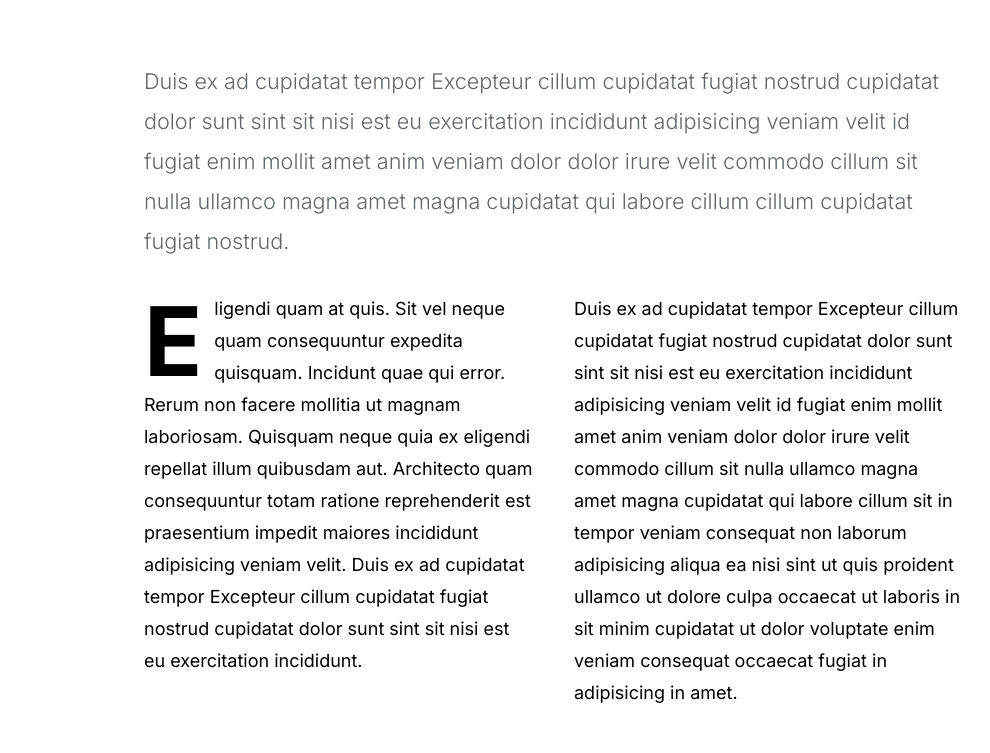
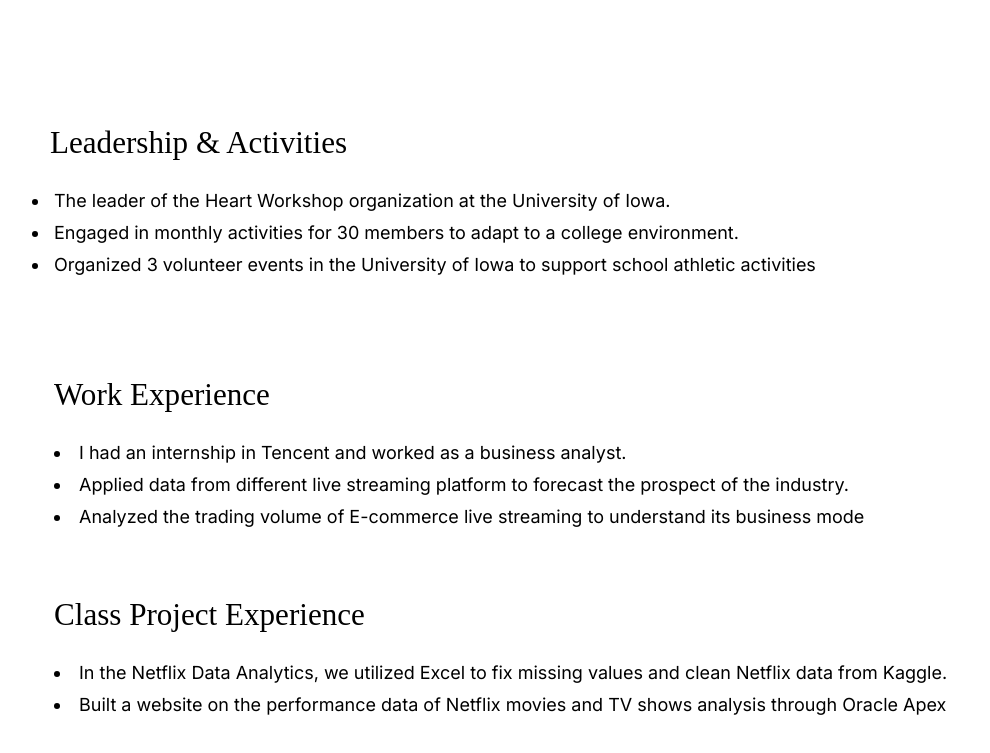
Before and after one commit to Reno0718/Personal-Portfolio, a plain HTML site: page about.html in a window 1280 px wide. Shown: the part 866-1619 px from the top of the page, without its empty margins (86-1076 px from the left). Drawn offline with Linux system fonts and the light colour scheme; a web font is replaced by a local one.

Commit message:
about page update

```diff
--- a/about.html
+++ b/about.html
@@ -108,37 +108,41 @@
                                 </figure>
                             </div>
 
-                            <div class="content-primary">
+                             <div class="row block-lg-one-half block-tab-whole">
+                               <ul>
+                                <h3>Leadership & Activities</h3>
 
-                                <div class="entry__content">
+                                    <li>The leader of the Heart Workshop organization at the University
+                                  of Iowa. </li>
+                                    <li> Engaged in monthly activities for 30 members
+                                    to adapt to a college environment.</li>
+                                    <li>Organized 3 volunteer
+                                    events in the University of Iowa to support school athletic
+                                    activities</li>
+                                </ul>
 
-                                    <p class="lead">
-                                    Duis ex ad cupidatat tempor Excepteur cillum cupidatat fugiat nostrud cupidatat dolor
-                                    sunt sint sit nisi est eu exercitation incididunt adipisicing veniam velit id fugiat
-                                    enim mollit amet anim veniam dolor dolor irure velit commodo cillum sit nulla ullamco
-                                    magna amet magna cupidatat qui labore cillum cillum cupidatat fugiat nostrud.</p>
-
-                                    <div class="row block-lg-one-half block-tab-whole">
-                                        <div class="column">
-                                            <p class="drop-cap">
-                                                Eligendi quam at quis. Sit vel neque quam consequuntur expedita quisquam. Incidunt quae
-                                                qui error. Rerum non facere mollitia ut magnam laboriosam. Quisquam neque quia ex eligendi
-                                                repellat illum quibusdam aut. Architecto quam consequuntur totam ratione reprehenderit est
-                                                praesentium impedit maiores incididunt adipisicing veniam velit. Duis ex ad cupidatat tempor Excepteur cillum cupidatat fugiat nostrud cupidatat dolor
-                                                sunt sint sit nisi est eu exercitation incididunt.
-                                                </p>
                                         </div>
-                                        <div class="column">
-                                            <p>
-                                                Duis ex ad cupidatat tempor Excepteur cillum cupidatat fugiat nostrud cupidatat dolor
-                                                sunt sint sit nisi est eu exercitation incididunt adipisicing veniam velit id fugiat
-                                                enim mollit amet anim veniam dolor dolor irure velit commodo cillum sit nulla ullamco
-                                                magna amet magna cupidatat qui labore cillum sit in tempor veniam consequat non laborum
-                                                adipisicing aliqua ea nisi sint ut quis proident ullamco ut dolore culpa occaecat ut
-                                                laboris in sit minim cupidatat ut dolor voluptate enim veniam consequat occaecat fugiat
-                                                in adipisicing in amet.
-                                                </p>
-                                        </div>
+                                        <article>
+                                            <h3>Work Experience</h3>
+                                            <li>
+                                              I had an internship in Tencent and worked as a business analyst.</li>
+                                              <li>Applied data from different live streaming
+                                              platform to forecast the prospect of the industry.</li>
+                                              <li>
+                                              Analyzed the trading volume of E-commerce live streaming to understand its
+                                              business mode
+                                            </li>
+                                          </article>
+                                          <article>
+                                            <h3>Class Project Experience</h3>
+                                            <li>
+                                              In the Netflix Data Analytics, we utilized Excel to fix missing
+                                              values and clean Netflix data from Kaggle. </li>
+                                              <li> Built a website
+                                              on the performance data of Netflix movies and TV shows analysis
+                                              through Oracle Apex
+                                              </li>
+                                          </article>
                                     </div>
 
                             </div> <!-- end content-primary -->
```
Also changed, not shown: index.html (+6 -2 lines).
